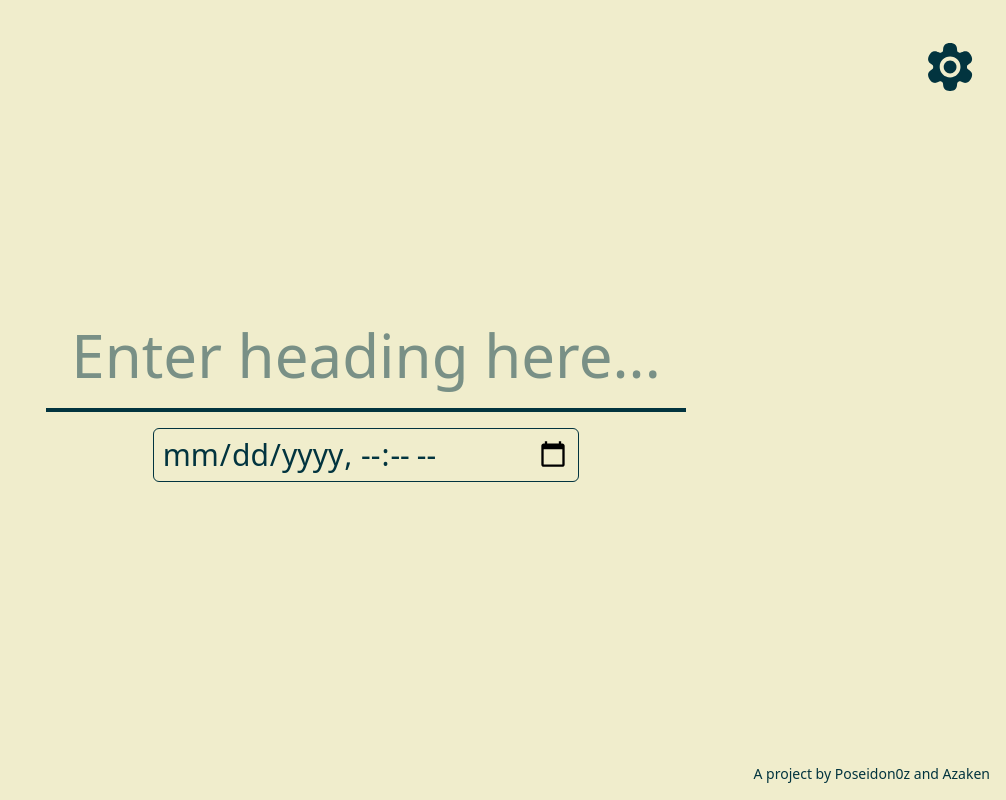
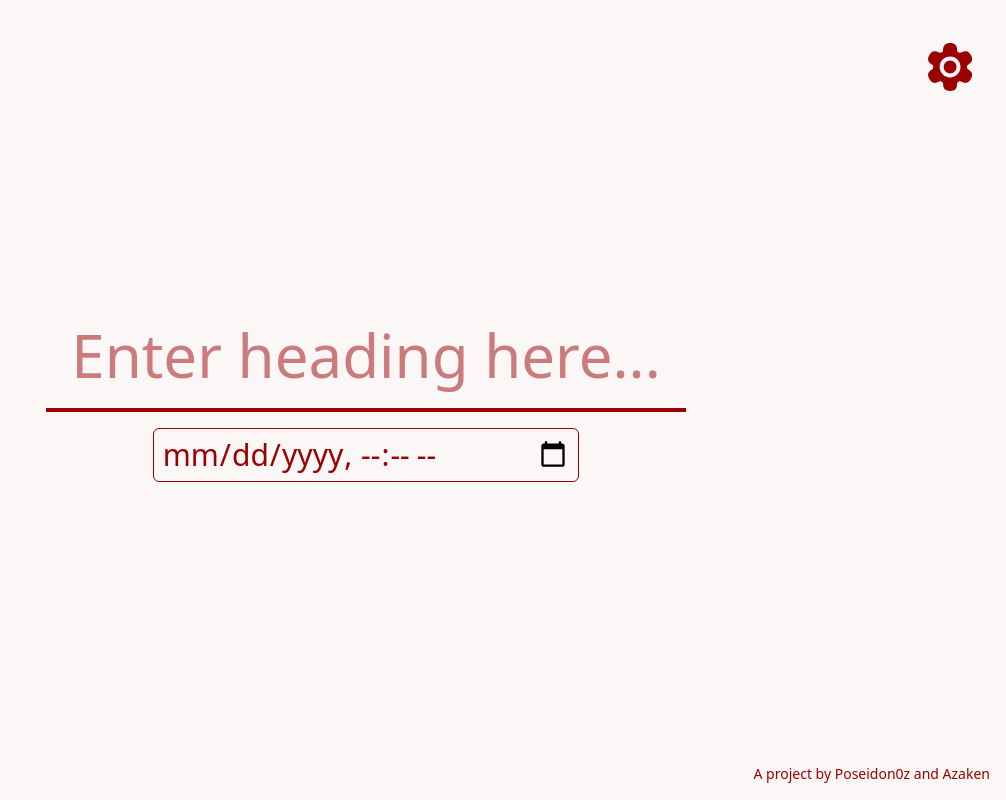
Before and after one commit to boredgamesorg/LinkCountdownTimer, a React (Vite) app: page / in a window 1280 px wide. Shown: the whole page, without its empty margins (274-1280 px from the left). Built offline with nearby package versions, Linux system fonts and the light colour scheme.

Commit message:
Fixed settings not chaning colour

```diff
--- a/src/Handler.tsx
+++ b/src/Handler.tsx
@@ -25,7 +25,7 @@ function switchTheme(input: number): ThemeColors | null {
 }
 
 function Handler() {
-  const testStuff = [0, 0, 0];
+  const testStuff = [4, 0, 0];
   const colours: ThemeColors | null = switchTheme(testStuff[0]);
 
   return (
```
Also changed, not shown: src/assets/settings.svg.
